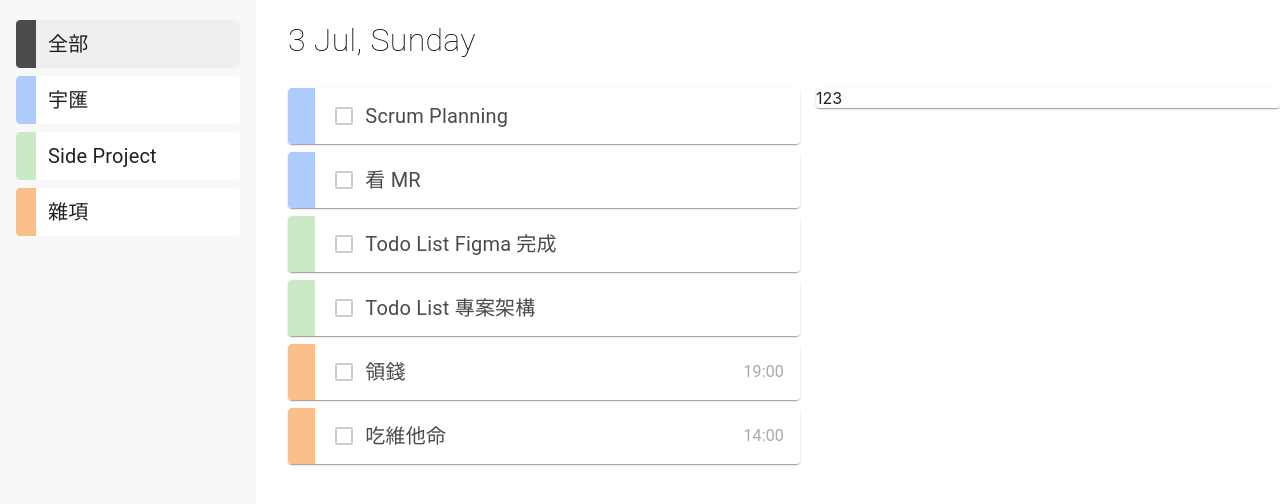
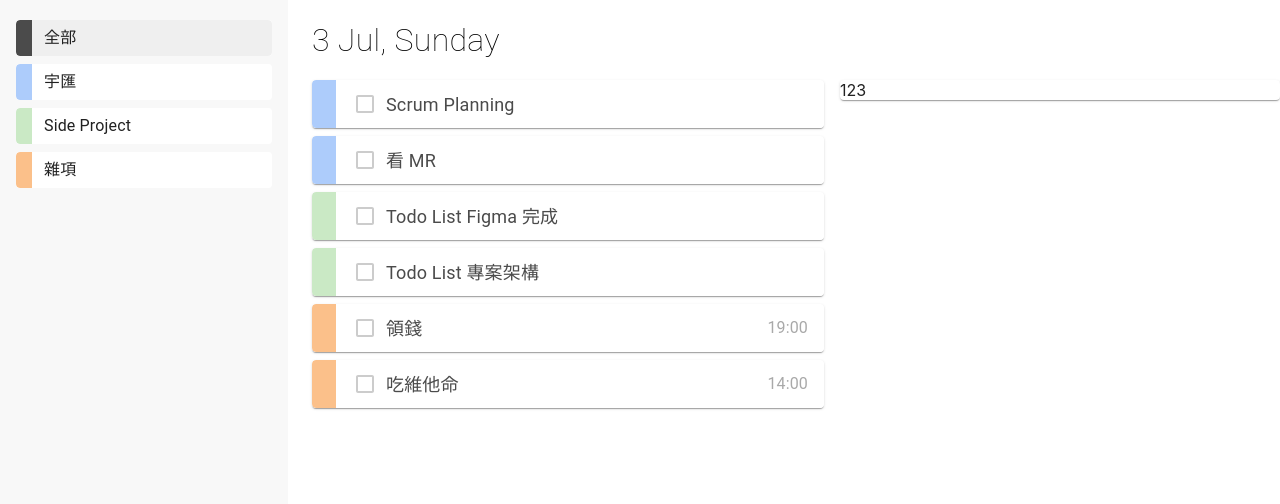
Before and after one commit to moneychien19/react-todolist, a React (Create React App) app: page / in a window 1280 px wide. Shown: the top 504 px of the page. Built offline with nearby package versions, Linux system fonts and the light colour scheme.

Commit message:
chore: adjust size of each components

```diff
--- a/src/components/content/todo-list/TodoCard.jsx
+++ b/src/components/content/todo-list/TodoCard.jsx
@@ -8,7 +8,7 @@ import { selectCheckedTodoIds } from './todoList.slice'
 
 const TodoCardContainer = styled(Card)`
   width: 32rem;
-  height: 3.5rem;
+  height: 3rem;
   display: flex;
   margin-bottom: 0.5rem;
 `
@@ -19,7 +19,7 @@ const TodoColorTag = styled(Card)`
     border-radius: 0.25rem 0 0 0.25rem;
     box-shadow: none;
   }
-  width: 1.75rem;
+  width: 1.5rem;
 `
 
 const TodoWhiteBlock = styled(Card)`
@@ -27,7 +27,7 @@ const TodoWhiteBlock = styled(Card)`
     border-radius: 0 0.25rem 0.25rem 0;
     box-shadow: none;
   }
-  width: calc(100% - 1rem);
+  width: calc(100% - 1.5rem);
   display: flex;
   align-items: center;
   padding: 0 0.5rem;
@@ -36,7 +36,7 @@ const TodoWhiteBlock = styled(Card)`
 
 const TodoTitle = styled(Typography)`
   &.MuiTypography-root {
-    font-size: 1.25rem;
+    font-size: 1.125rem;
     font-weight: 400;
     color: ${props => props.checked ? '#D0D0D0' : '#4B4B4B'};
     text-decoration: ${props => props.checked ? 'line-through' : 'none'};
--- a/src/components/content/todo-list/TodoList.jsx
+++ b/src/components/content/todo-list/TodoList.jsx
@@ -7,7 +7,7 @@ import { selectTodos, updateTodos } from './todoList.slice'
 import { TodoCard } from './TodoCard'
 
 const TodoListContainer = styled.div`
-  margin-left: 18rem;
+  margin-left: 19.5rem;
   display: flex;
   flex-direction: column;
   align-items: flex-start;
--- a/src/components/navbar/Navbar.jsx
+++ b/src/components/navbar/Navbar.jsx
@@ -8,7 +8,7 @@ import { Typography } from '@mui/material'
 const StyledNavbarContainer = styled.div`
   display: flex;
   /* justify-content: space-around; */
-  margin-left: 18rem;
+  margin-left: 19.5rem;
   margin-top: 1rem;
 `
 
@@ -16,7 +16,6 @@ const StyledDate = styled(Typography)`
   &.MuiTypography-root {
     font-size: 2rem;
     font-weight: 200;
-    margin-bottom: 0.5rem;
   }
 `
 
--- a/src/components/sidebar/Sidebar.jsx
+++ b/src/components/sidebar/Sidebar.jsx
@@ -4,7 +4,7 @@ import { Drawer } from '@mui/material'
 import { selectGroups, selectSelectedGroup } from './sidebar.slice'
 import { SidebarItem } from './SidebarItem'
 
-const SIDEBAR_WIDTH = 256
+const SIDEBAR_WIDTH = 288
 
 export const Sidebar = () => {
   const groups = useSelector(selectGroups)
--- a/src/components/sidebar/SidebarItem.jsx
+++ b/src/components/sidebar/SidebarItem.jsx
@@ -6,8 +6,8 @@ import { updateSelectedGroup } from './sidebar.slice'
 import { Card, Typography} from '@mui/material'
 
 const GroupCardContainer = styled(Card)`
-  width: 14rem;
-  height: 3rem;
+  width: 16rem;
+  height: 2.25rem;
   display: flex;
   background-color: white;
   margin: 0.25rem 1rem;
@@ -23,7 +23,7 @@ const ColorTag = styled(Card)`
     border-radius: 0.25rem 0 0 0.25rem;
     box-shadow: none;
   }
-  width: 1.25rem;
+  width: 1rem;
 `
 
 const WhiteBlock = styled(Card)`
@@ -32,7 +32,7 @@ const WhiteBlock = styled(Card)`
     box-shadow: none;
     background-color: ${props => props.selected ? '#EFEFEF' : 'white'};
   }
-  width: calc(100% - 1.25rem);
+  width: calc(100% - 1rem);
   display: flex;
   align-items: center;
   padding: 0 0.75rem;
@@ -40,7 +40,7 @@ const WhiteBlock = styled(Card)`
 
 const GroupName = styled(Typography)`
   &.MuiTypography-root {
-    font-size: 1.25rem;
+    font-size: 1rem;
     color: '#4B4B4B';
   }
 `
```
